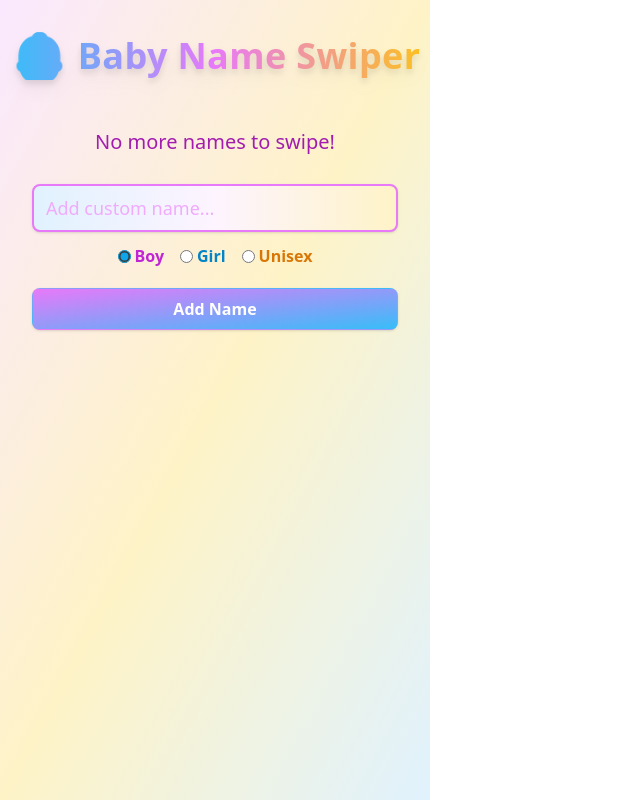
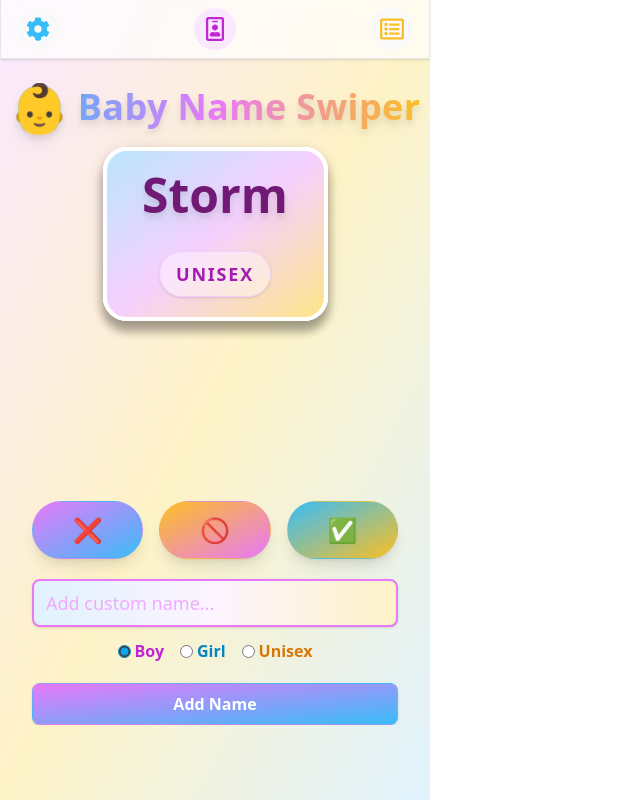
Before and after one commit to AndreasHoff/baby-name-swiper, a React (Vite) app: page / in a window 1280 px wide. Shown: the whole page, without its empty margins (0-640 px from the left). Built offline with nearby package versions, Linux system fonts and the light colour scheme; no server answers.

Commit message:
layout great and navbar working. spacing also good

```diff
--- a/package.json
+++ b/package.json
@@ -14,13 +14,14 @@
     "framer-motion": "^12.12.1",
     "react": "^19.1.0",
     "react-dom": "^19.1.0",
+    "react-icons": "^5.5.0",
     "zustand": "^5.0.4"
   },
   "devDependencies": {
     "@eslint/js": "^9.25.0",
     "@tailwindcss/vite": "^4.1.7",
-    "@types/react": "^19.1.2",
-    "@types/react-dom": "^19.1.2",
+    "@types/react": "^19.1.4",
+    "@types/react-dom": "^19.1.5",
     "@vitejs/plugin-react": "^4.4.1",
     "autoprefixer": "^10.4.21",
     "eslint": "^9.25.0",
--- a/src/App.tsx
+++ b/src/App.tsx
@@ -1,23 +1,39 @@
+import { useState } from 'react';
 import { CardStack } from './components/CardStack';
 import { NameForm } from './components/NameForm';
 import { NameListView } from './components/NameListView';
+import NavBar from './components/NavBar';
 import { SwipeButtons } from './components/SwipeButtons';
 
 function App() {
+  const [view, setView] = useState<'main' | 'lists' | 'settings'>('main');
+
   return (
-    <div className="flex flex-col items-center justify-start min-h-screen w-full bg-gradient-to-br from-fuchsia-100 via-amber-100 to-sky-100" style={{boxSizing: 'border-box', minHeight: '100dvh'}}>
-      <div className="flex flex-col items-center justify-start w-[430px] max-w-full mx-auto overflow-hidden pt-8">
+    <div className="flex flex-col items-start justify-start min-h-screen w-full bg-gradient-to-br from-fuchsia-100 via-amber-100 to-sky-100" style={{boxSizing: 'border-box', minHeight: '100dvh'}}>
+      <NavBar currentView={view} setView={setView} />
+      <div className="flex flex-col items-center justify-start w-[430px] max-w-full mx-auto overflow-hidden">
         <h1 className="text-4xl font-extrabold mb-4 text-transparent bg-clip-text bg-gradient-to-r from-sky-400 via-fuchsia-400 to-amber-400 drop-shadow-lg text-center flex items-center justify-center gap-2" style={{letterSpacing: '0.01em'}}>
-          <span role="img" aria-label="baby" className="text-5xl align-middle">👶</span>
+          <span role="img" aria-label="baby" className="text-5xl align-middle text-black bg-none" style={{color: '#222', background: 'none'}}>
+            👶
+          </span>
           <span>Baby Name Swiper</span>
         </h1>
         <div className="flex flex-col items-center w-full" style={{zIndex: 1}}>
-          <CardStack />
-          <div className="flex flex-row items-center justify-center w-full mt-2 mb-2">
-            <SwipeButtons />
-          </div>
-          <NameForm />
-          <NameListView />
+          {view === 'main' && (
+            <>
+              <CardStack />
+              <div className="flex flex-row items-center justify-center w-full mt-2 mb-2">
+                <SwipeButtons />
+              </div>
+              <NameForm />
+            </>
+          )}
+          {view === 'lists' && <NameListView />}
+          {view === 'settings' && (
+            <div className="w-full flex flex-col items-center justify-center py-8">
+              <p className="text-lg text-gray-600">Settings coming soon!</p>
+            </div>
+          )}
         </div>
       </div>
     </div>
--- a/src/assets/largeNames.json
+++ b/src/assets/largeNames.json
@@ -8,5 +8,91 @@
   { "name": "Liv", "gender": "girl" },
   { "name": "Storm", "gender": "unisex" },
   { "name": "Sofie", "gender": "girl" },
-  { "name": "Emil", "gender": "boy" }
+  { "name": "Emil", "gender": "boy" },
+  { "name": "Ida", "gender": "girl" },
+  { "name": "Oscar", "gender": "boy" },
+  { "name": "Astrid", "gender": "girl" },
+  { "name": "Elias", "gender": "boy" },
+  { "name": "Alma", "gender": "girl" },
+  { "name": "William", "gender": "boy" },
+  { "name": "Ella", "gender": "girl" },
+  { "name": "Magnus", "gender": "boy" },
+  { "name": "Maja", "gender": "girl" },
+  { "name": "Anton", "gender": "boy" },
+  { "name": "Ingrid", "gender": "girl" },
+  { "name": "Malthe", "gender": "boy" },
+  { "name": "Sigrid", "gender": "girl" },
+  { "name": "Lucas", "gender": "boy" },
+  { "name": "Linnea", "gender": "girl" },
+  { "name": "Johan", "gender": "boy" },
+  { "name": "Agnes", "gender": "girl" },
+  { "name": "Oliver", "gender": "boy" },
+  { "name": "Tilde", "gender": "girl" },
+  { "name": "Aksel", "gender": "boy" },
+  { "name": "Karla", "gender": "girl" },
+  { "name": "Mads", "gender": "boy" },
+  { "name": "Vera", "gender": "girl" },
+  { "name": "Theodor", "gender": "boy" },
+  { "name": "Selma", "gender": "girl" },
+  { "name": "Filip", "gender": "boy" },
+  { "name": "Signe", "gender": "girl" },
+  { "name": "Jonathan", "gender": "boy" },
+  { "name": "Frida", "gender": "girl" },
+  { "name": "Marius", "gender": "boy" },
+  { "name": "Josefine", "gender": "girl" },
+  { "name": "Andreas", "gender": "boy" },
+  { "name": "Mathilde", "gender": "girl" },
+  { "name": "Sebastian", "gender": "boy" },
+  { "name": "Wilma", "gender": "girl" },
+  { "name": "Alexander", "gender": "boy" },
+  { "name": "Hedda", "gender": "girl" },
+  { "name": "Samuel", "gender": "boy" },
+  { "name": "Tuva", "gender": "girl" },
+  { "name": "Benjamin", "gender": "boy" },
+  { "name": "Mille", "gender": "girl" },
+  { "name": "Liam", "gender": "boy" },
+  { "name": "Ronja", "gender": "girl" },
+  { "name": "Isak", "gender": "boy" },
+  { "name": "Elin", "gender": "girl" },
+  { "name": "Henrik", "gender": "boy" },
+  { "name": "Aurora", "gender": "girl" },
+  { "name": "Tobias", "gender": "boy" },
+  { "name": "Sunniva", "gender": "girl" },
+  { "name": "Oskar", "gender": "boy" },
+  { "name": "Mina", "gender": "girl" },
+  { "name": "Emilia", "gender": "girl" },
+  { "name": "Noor", "gender": "girl" },
+  { "name": "Levi", "gender": "boy" },
+  { "name": "Ada", "gender": "girl" },
+  { "name": "Hugo", "gender": "boy" },
+  { "name": "Sanna", "gender": "girl" },
+  { "name": "Ebbe", "gender": "boy" },
+  { "name": "Tiril", "gender": "girl" },
+  { "name": "Vilma", "gender": "girl" },
+  { "name": "Loke", "gender": "boy" },
+  { "name": "Nora", "gender": "girl" },
+  { "name": "Ask", "gender": "boy" },
+  { "name": "Eira", "gender": "girl" },
+  { "name": "Sander", "gender": "boy" },
+  { "name": "Alfred", "gender": "boy" },
+  { "name": "Marta", "gender": "girl" },
+  { "name": "Cornelia", "gender": "girl" },
+  { "name": "Edvin", "gender": "boy" },
+  { "name": "Lovisa", "gender": "girl" },
+  { "name": "Simon", "gender": "boy" },
+  { "name": "Elise", "gender": "girl" },
+  { "name": "Felix", "gender": "boy" },
+  { "name": "Hanna", "gender": "girl" },
+  { "name": "Erik", "gender": "boy" },
+  { "name": "Greta", "gender": "girl" },
+  { "name": "Linus", "gender": "boy" },
+  { "name": "Tyra", "gender": "girl" },
+  { "name": "Moa", "gender": "girl" },
+  { "name": "Arvid", "gender": "boy" },
+  { "name": "Vilde", "gender": "girl" },
+  { "name": "Ellen", "gender": "girl" },
+  { "name": "Otto", "gender": "boy" },
+  { "name": "Lilly", "gender": "girl" },
+  { "name": "Gustav", "gender": "boy" },
+  { "name": "Selma", "gender": "girl" }
 ]
--- a/src/components/CardStack.tsx
+++ b/src/components/CardStack.tsx
@@ -14,47 +14,77 @@ export const CardStack: React.FC = () => {
   const unvoted = names.filter((n) => n.voteStatus === null);
   const dragging = useRef(false);
   const [dragX, setDragX] = useState(0);
-  if (unvoted.length === 0) return <div className="text-center text-xl mt-8 text-fuchsia-700">No more names to swipe!</div>;
-  const top = unvoted[0];
+  // Only show the message if names have loaded and all are voted
+  if (names.length > 0 && unvoted.length === 0) {
+    return <div className="text-center text-xl mt-8 text-fuchsia-700">No more names to swipe!</div>;
+  }
+  if (unvoted.length === 0) {
+    // Still loading or empty, render nothing
+    return null;
+  }
+  // Show a visible stack of up to 5 cards
+  const stack = unvoted.slice(0, 5);
+  const top = stack[0];
   return (
-    <div className="flex flex-col items-center justify-center w-[430px] max-w-full px-4 md:px-8" style={{flex: '0 0 auto'}}>
+    <div className="flex flex-col items-center justify-center w-[430px] max-w-full px-4 md:px-8 relative" style={{flex: '0 0 auto', minHeight: 330}}>
       <AnimatePresence>
+        {stack.map((card, i) => {
+          const isTop = i === 0;
+          // Only show a sliver of each card below the top
+          const visibleOffset = 0; // Top card is fully visible
+          const sliverHeight = 14; // px of each card peeking out
+          const offset = isTop ? 0 : (stack.length - i - 1) * sliverHeight;
+          const scale = 1; // All cards same size for perfect alignment
+          return (
             <motion.div
-          key={top.id}
-          initial={{ y: 40, opacity: 0 }}
-          animate={{ y: 0, opacity: 1 }}
-          exit={{ y: -40, opacity: 0 }}
-          drag="x"
-          dragConstraints={{ left: 0, right: 0 }}
-          dragElastic={0.8}
-          onDragStart={() => (dragging.current = true)}
-          onDragEnd={(_, info) => {
+              key={card.id}
+              initial={{ y: 40, opacity: 0, scale }}
+              animate={{ y: -offset, opacity: 1, scale }}
+              exit={{ y: -40, opacity: 0, scale }}
+              transition={{ type: 'spring', stiffness: 200, damping: 20 }}
+              drag={isTop ? "x" : false}
+              dragConstraints={isTop ? { left: 0, right: 0 } : undefined}
+              dragElastic={isTop ? 0.8 : undefined}
+              onDragStart={isTop ? () => (dragging.current = true) : undefined}
+              onDragEnd={isTop ? ((_, info) => {
                 dragging.current = false;
                 setDragX(0);
                 const { offset, velocity } = info;
                 const swipe = swipePower(offset.x, velocity.x);
                 if (swipe < -swipeConfidenceThreshold) {
-              vote(top.id, 'no');
+                  vote(card.id, 'no');
                 } else if (swipe > swipeConfidenceThreshold) {
-              vote(top.id, 'yes');
+                  vote(card.id, 'yes');
                 }
-          }}
-          onDrag={(_, info) => setDragX(info.offset.x)}
-          className="cardstack-card bg-gradient-to-br from-sky-200 via-fuchsia-200 to-amber-200 text-fuchsia-900 rounded-3xl shadow-2xl px-8 py-12 w-[420px] min-h-[180px] flex flex-col items-center justify-center border-4 border-white select-none"
-          whileTap={{ scale: 0.97 }}
-          whileDrag={{ rotate: dragX / 30 }}
+              }) : undefined}
+              onDrag={isTop ? ((_, info) => setDragX(info.offset.x)) : undefined}
+              className={`cardstack-card bg-gradient-to-br from-sky-200 via-fuchsia-200 to-amber-200 text-fuchsia-900 rounded-3xl shadow-2xl px-4 py-5 w-[225px] min-h-[93px] flex flex-col items-center justify-center border-4 border-white select-none absolute left-0 right-0 mx-auto ${isTop ? 'z-20' : 'z-10 pointer-events-none'}`}
+              style={{ top: offset, boxShadow: `0 ${4 + i * 2}px ${16 - i * 2}px 0 rgba(0,0,0,0.10)` }}
+              whileTap={isTop ? { scale: 0.97 } : undefined}
+              whileDrag={isTop ? { rotate: dragX / 30 } : undefined}
             >
-          <span className="text-5xl font-extrabold mb-4 drop-shadow-lg">{top.name}</span>
+              <span className="text-5xl font-extrabold mb-4 drop-shadow-lg">{card.name}</span>
               <span className="text-lg font-semibold uppercase tracking-widest px-4 py-2 rounded-full bg-white bg-opacity-40 mt-4 shadow text-fuchsia-700 border border-fuchsia-200">
-            {top.gender}
+                {card.gender}
               </span>
-          <div className={`absolute left-1/4 top-1/2 -translate-y-1/2 text-4xl font-bold text-fuchsia-400 pointer-events-none select-none transition-opacity duration-200 ${dragX < -40 ? 'opacity-100' : 'opacity-0'}`}>
-            ❌
-          </div>
-          <div className={`absolute right-1/4 top-1/2 -translate-y-1/2 text-4xl font-bold text-sky-400 pointer-events-none select-none transition-opacity duration-200 ${dragX > 40 ? 'opacity-100' : 'opacity-0'}`}>
-            ✅
-          </div>
+              {isTop && (
+                <>
+                  {/* Overlay for swipe direction */}
+                  <div
+                    className={`absolute inset-0 rounded-3xl pointer-events-none transition-opacity duration-200 ${
+                      dragX < -40
+                        ? 'bg-red-400/50 opacity-100'
+                        : dragX > 40
+                        ? 'bg-green-400/50 opacity-100'
+                        : 'opacity-0'
+                    }`}
+                  />
+                  {/* Removed swipe icon from card */}
+                </>
+              )}
             </motion.div>
+          );
+        })}
       </AnimatePresence>
     </div>
   );
--- /dev/null
+++ b/src/components/NavBar.tsx
@@ -0,0 +1,53 @@
+import type { Dispatch, SetStateAction } from "react";
+import React from "react";
+import { FaCog, FaRegIdBadge, FaRegListAlt } from "react-icons/fa";
+
+interface NavBarProps {
+  currentView: "main" | "lists" | "settings";
+  setView: Dispatch<SetStateAction<"main" | "lists" | "settings">>;
+}
+
+const NavBar: React.FC<NavBarProps> = ({ currentView, setView }) => {
+  return (
+    <nav
+      className="max-w-lg mx-auto w-full flex justify-between items-center px-4 py-2 mb-6 bg-white/70 shadow border border-gray-200 border-t-0"
+      style={{ backdropFilter: 'blur(8px)', WebkitBackdropFilter: 'blur(8px)' }}
+    >
+      <button
+        aria-label="Settings"
+        className={`p-2 rounded-full transition-colors duration-150 ${
+          currentView === "settings"
+            ? "bg-sky-100"
+            : "hover:bg-sky-50"
+        }`}
+        onClick={() => setView("settings")}
+      >
+        <FaCog size={24} className={currentView === "settings" ? "text-sky-600" : "text-sky-400"} />
+      </button>
+      <button
+        aria-label="Main"
+        className={`p-2 rounded-full transition-colors duration-150 ${
+          currentView === "main"
+            ? "bg-fuchsia-100"
+            : "hover:bg-fuchsia-50"
+        }`}
+        onClick={() => setView("main")}
+      >
+        <FaRegIdBadge size={24} className={currentView === "main" ? "text-fuchsia-600" : "text-fuchsia-400"} />
+      </button>
+      <button
+        aria-label="Lists"
+        className={`p-2 rounded-full transition-colors duration-150 ${
+          currentView === "lists"
+            ? "bg-amber-100"
+            : "hover:bg-amber-50"
+        }`}
+        onClick={() => setView("lists")}
+      >
+        <FaRegListAlt size={24} className={currentView === "lists" ? "text-amber-600" : "text-amber-400"} />
+      </button>
+    </nav>
+  );
+};
+
+export default NavBar;
--- a/src/index.css
+++ b/src/index.css
@@ -80,12 +80,13 @@ button:focus-visible {
     box-sizing: border-box;
   }
   .cardstack-card {
-    width: 100vw !important;
+    width: 85vw !important;
     max-width: 430px !important;
     min-width: 0 !important;
     padding-left: 0.5rem !important;
     padding-right: 0.5rem !important;
     box-sizing: border-box;
+    height: 25vh !important;
   }
   .cardstack-buttons,
   .cardstack-form,
```
Also changed, not shown: src/store.ts (+41 -67 lines), fetch_names.js (added), server.js (added), 1 other file (tests, documents, lock files or other folders). Lines whose indentation alone changed are shown as unchanged.
